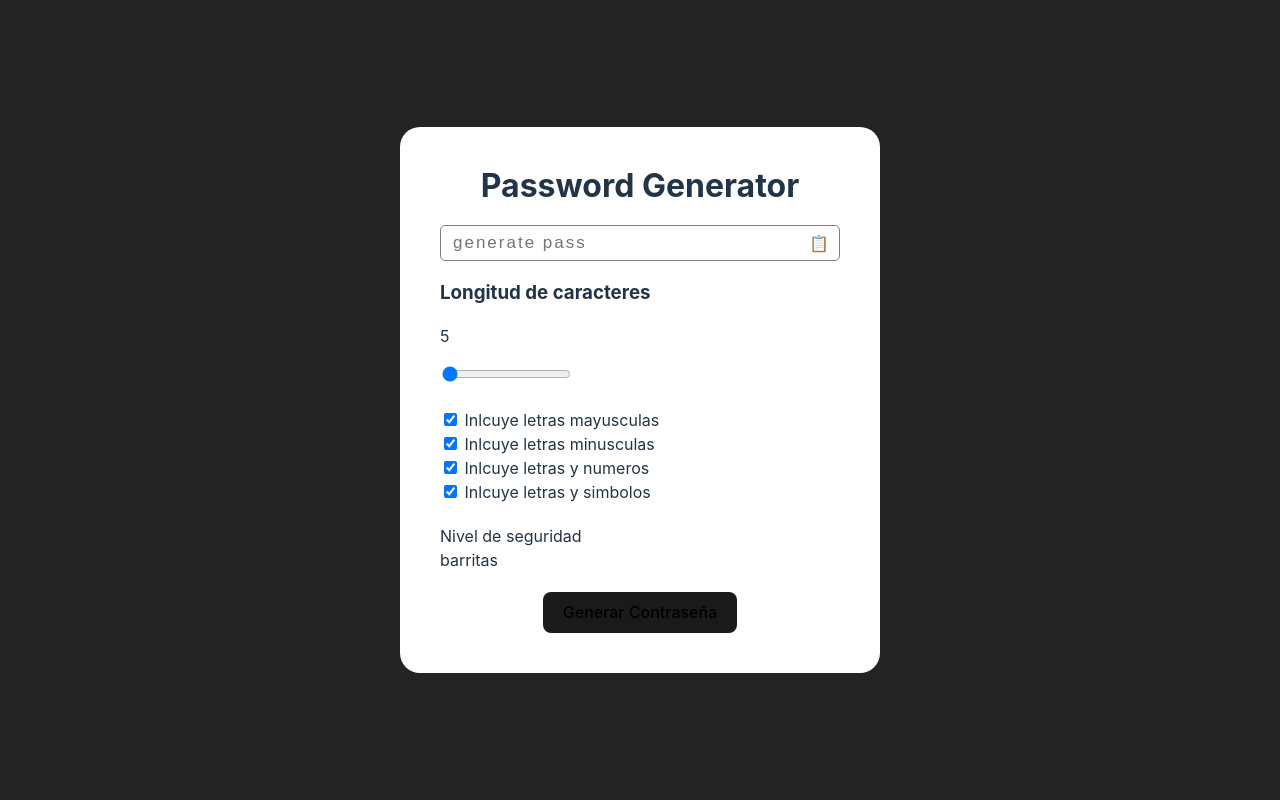
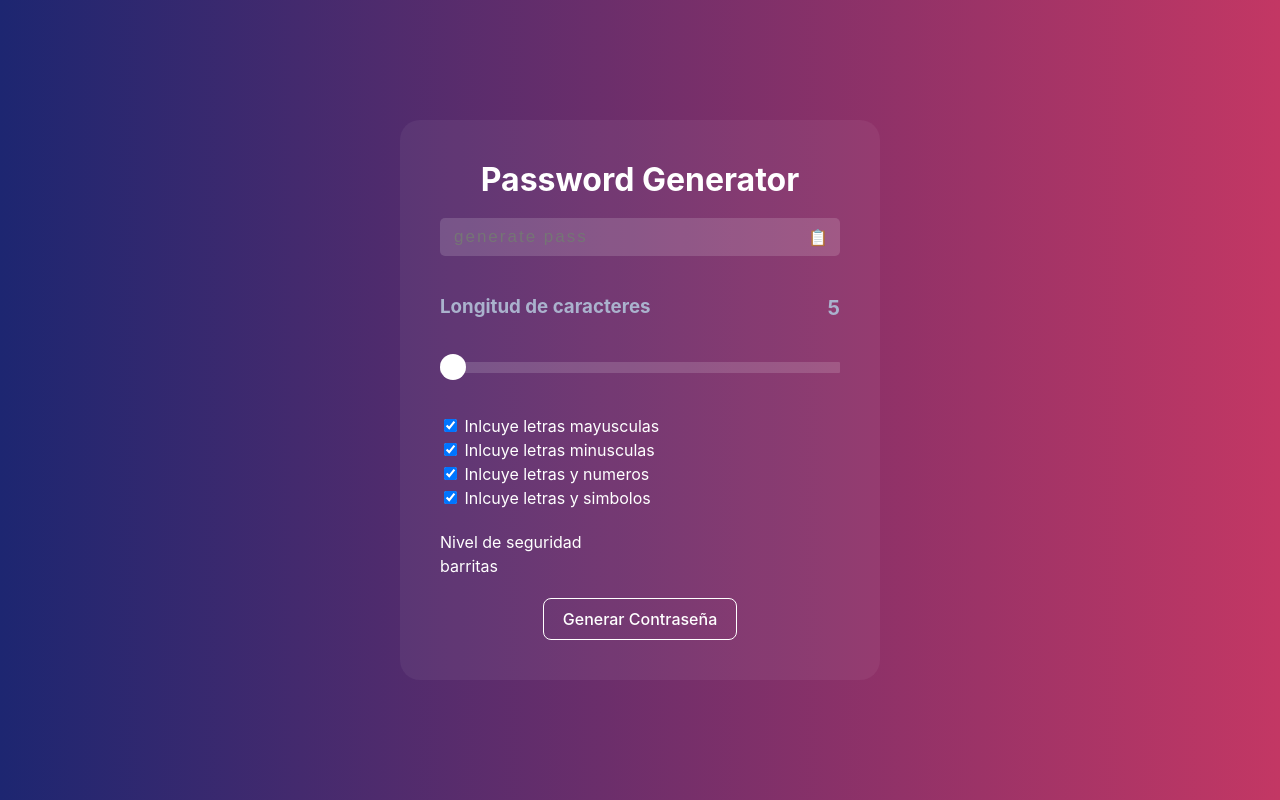
Before and after one commit to adanuriplata/passwordGenerator, a React (Vite) app: page / in a window 1280 px wide. Built offline with nearby package versions, Linux system fonts and the light colour scheme.

Commit message:
Feat: Added styles for components

```diff
--- a/src/App.css
+++ b/src/App.css
@@ -4,38 +4,3 @@
   padding: 2rem;
   text-align: center;
 }
-
-.logo {
-  height: 6em;
-  padding: 1.5em;
-  will-change: filter;
-}
-.logo:hover {
-  filter: drop-shadow(0 0 2em #646cffaa);
-}
-.logo.react:hover {
-  filter: drop-shadow(0 0 2em #61dafbaa);
-}
-
-@keyframes logo-spin {
-  from {
-    transform: rotate(0deg);
-  }
-  to {
-    transform: rotate(360deg);
-  }
-}
-
-@media (prefers-reduced-motion: no-preference) {
-  a:nth-of-type(2) .logo {
-    animation: logo-spin infinite 20s linear;
-  }
-}
-
-.card {
-  padding: 2em;
-}
-
-.read-the-docs {
-  color: #888;
-}
--- a/src/components/LenghtCharactesBar.tsx
+++ b/src/components/LenghtCharactesBar.tsx
@@ -11,8 +11,10 @@ export const LenghtCharactesBar: FC<LenghtCharactesBarProps> = ({
 }) => {
   return (
     <div className="container__lenght-characters">
-      <h3>Longitud de caracteres</h3>
-      <p>{lenghtOption}</p>
+      <div>
+        <h3>Longitud de caracteres</h3>
+        <p>{lenghtOption}</p>
+      </div>
       <label htmlFor="bar">
         <input
           name="bar"
--- a/src/index.css
+++ b/src/index.css
@@ -3,16 +3,11 @@
   font-size: 16px;
   line-height: 24px;
   font-weight: 400;
+  background: #C33764;
+  background: -webkit-linear-gradient(to right, #1D2671, #C33764);
+  background: linear-gradient(to right, #1D2671, #C33764);
 
-  color-scheme: light dark;
-  color: rgba(255, 255, 255, 0.87);
-  background-color: #242424;
-
-  font-synthesis: none;
-  text-rendering: optimizeLegibility;
-  -webkit-font-smoothing: antialiased;
-  -moz-osx-font-smoothing: grayscale;
-  -webkit-text-size-adjust: 100%;
+  color: white;
 }
 
 a {
@@ -32,51 +27,43 @@ body {
   min-height: 100vh;
 }
 
+button {
+  border-radius: 8px;
+  border: 1px solid white;
+  padding: 0.6em 1.2em;
+  font-size: 1em;
+  font-weight: 500;
+  font-family: inherit;
+  cursor: pointer;
+  transition: all 0.25s;
+  background-color: transparent;
+  color: white;
+}
+button:hover {
+  border-color: #646cff;
+  box-shadow: rgba(0, 0, 0, 0.25) 0 8px 15px;
+  color: rgba(256, 256, 256, 0.7);
+  /* transform: translateY(2px); */
+}
+button:focus,
+button:focus-visible {
+  outline: none;
+}
+
+.mainContainer {
+  /* background-image: linear-gradient(-234deg, #6ae472 0%, #4bc253 100%); */
+  /* box-shadow: 0 0 51px rgb(75 194 83 / 74%); */
+  background-color: rgba(255,255,255,.05);
+  border-radius: 20px;
+  padding: 20px 40px;
+  max-width: 400px;
+  text-align: left;
+}
+
 h1 {
   font-size: 2em;
   line-height: 1.1;
   text-align: center;
-}
-
-button {
-  border-radius: 8px;
-  border: 1px solid transparent;
-  padding: 0.6em 1.2em;
-  font-size: 1em;
-  font-weight: 500;
-  font-family: inherit;
-  background-color: #1a1a1a;
-  cursor: pointer;
-  transition: border-color 0.25s;
-}
-button:hover {
-  border-color: #646cff;
-}
-button:focus,
-button:focus-visible {
-  outline: 4px auto -webkit-focus-ring-color;
-}
-
-/* @media (prefers-color-scheme: light) {
-  :root {
-    color: #213547;
-    background-color: #ffffff;
-  }
-  a:hover {
-    color: #747bff;
-  }
-  button {
-    background-color: #f9f9f9;
-  }
-} */
-
-.mainContainer {
-  background-color: white;
-  color: #213547;
-  border-radius: 20px;
-  padding: 20px 40px;
-  max-width: 400px;
-  text-align: left;
 }
 
 .mainContainer > div {
@@ -100,7 +87,7 @@ button:focus-visible {
 .container__results input{
   background: none;
   border: none;
-  color: black;
+  color: white;
   font-size: 17px;
   letter-spacing: 2px;
 }
@@ -109,15 +96,16 @@ button:focus-visible {
   margin: 0 auto;
   max-width: 400px;
   border-radius: 5px;
-  border: solid 1px gray;
   display: flex;
   flex-wrap: wrap;
   justify-content: space-between;
   padding: 5px 10px;
+  background: hsla(0,0%,100%,.15);
+  border: solid 2px transparent
 }
 
 .container__results .inputCopied{
-  border: solid 1px #00b248;
+  border-color: rgba(131,88,255,1);
 }
 
 .container__results span{
@@ -137,7 +125,126 @@ button:focus-visible {
   top: auto;
   opacity: 1;
   transform: translateY(-2em);
-  color: #00b248;
+  color: white;
   font-size: 18px;
-  font-weight: 700;
 }
+
+.container__lenght-characters div{
+  display: flex;
+  flex-wrap: wrap;
+  justify-content: space-between;
+  color: #aab2cd;
+}
+
+.container__lenght-characters div p{
+  font-size: 20px;
+  font-weight: bold;
+}
+
+input[type=range] {
+  height: 34px;
+  -webkit-appearance: none;
+  margin: 10px 0;
+  width: 100%;
+  background-color: transparent
+}
+input[type=range]::-webkit-slider-runnable-track {
+  width: 100%;
+  height: 11px;
+  cursor: pointer;
+  animate: 0.2s;
+  background: hsla(0,0%,100%,.15);
+  border-radius: 1px;
+  border: 0px solid #010101;
+}
+
+input[type=range]::-webkit-slider-thumb {
+  height: 26px;
+  width: 26px;
+  border-radius: 15px;
+  background: #fff;
+  cursor: pointer;
+  -webkit-appearance: none;
+  margin-top: -8px;
+}
+
+
+input[type=range]::-ms-fill-upper {
+  background: #74A9D8;
+  /* border: 0px solid #010101; */
+  border-radius: 2px;
+  /* box-shadow: 1px 1px 1px #000000; */
+}
+input[type=range]::-ms-thumb {
+  margin-top: 1px;
+  /* box-shadow: 1px 1px 1px #000031; */
+  /* border: 1px solid #00001E; */
+  height: 26px;
+  width: 26px;
+  border-radius: 15px;
+  background: #FFFFFF;
+  cursor: pointer;
+}
+input[type=range]:focus::-ms-fill-lower {
+  background: #74A9D8;
+}
+input[type=range]:focus::-ms-fill-upper {
+  background: #74A9D8;
+}
+
+
+
+
+
+<!-- HTML !-->
+<button class="button-64" role="button"><span class="text">Button 64</span></button>
+
+/* CSS */
+.button-64 {
+  align-items: center;
+  background-image: linear-gradient(144deg,#AF40FF, #5B42F3 50%,#00DDEB);
+  border: 0;
+  border-radius: 8px;
+  box-shadow: rgba(151, 65, 252, 0.2) 0 15px 30px -5px;
+  box-sizing: border-box;
+  color: #FFFFFF;
+  display: flex;
+  font-family: Phantomsans, sans-serif;
+  font-size: 20px;
+  justify-content: center;
+  line-height: 1em;
+  max-width: 100%;
+  min-width: 140px;
+  padding: 3px;
+  text-decoration: none;
+  user-select: none;
+  -webkit-user-select: none;
+  touch-action: manipulation;
+  white-space: nowrap;
+  cursor: pointer;
+}
+
+.button-64:active,
+.button-64:hover {
+  outline: 0;
+}
+
+.button-64 span {
+  background-color: rgb(5, 6, 45);
+  padding: 16px 24px;
+  border-radius: 6px;
+  width: 100%;
+  height: 100%;
+  transition: 300ms;
+}
+
+.button-64:hover span {
+  background: none;
+}
+
+@media (min-width: 768px) {
+  .button-64 {
+    font-size: 24px;
+    min-width: 196px;
+  }
+}
```
